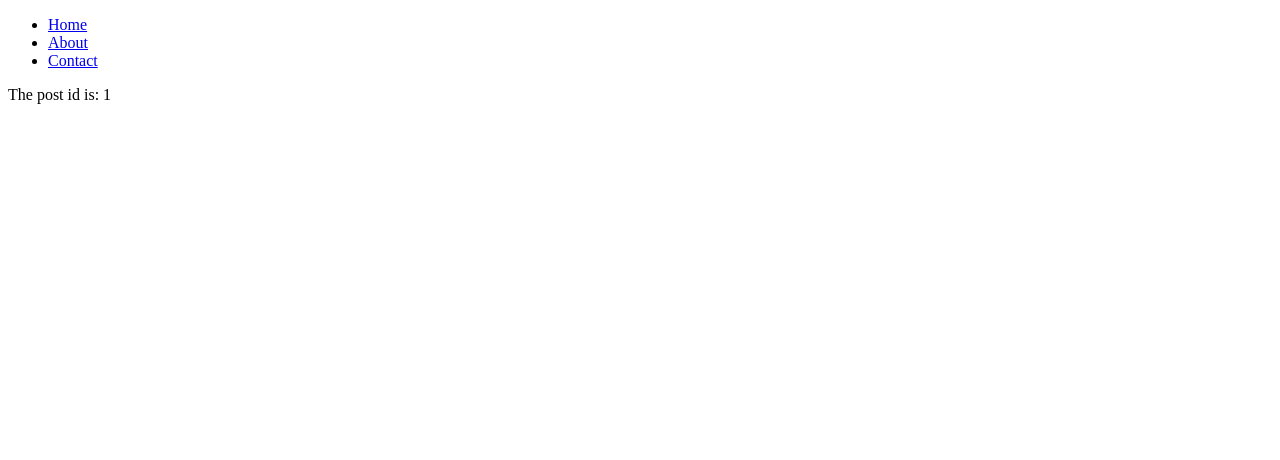
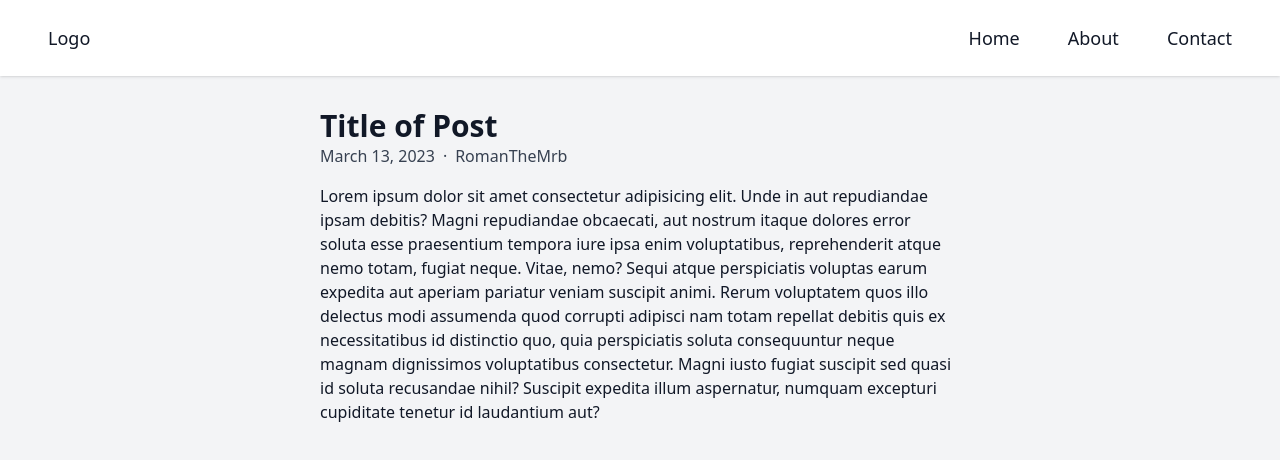
Before and after one commit to themrb8/nuxt3cc, a Nuxt app: page /posts/1 in a window 1280 px wide. Shown: the top 460 px of the page. Built offline with nearby package versions, Linux system fonts and the light colour scheme.

Commit message:
Section 2 | Setting up the Frontend

```diff
--- /dev/null
+++ b/components/PostItem.vue
@@ -0,0 +1,16 @@
+<template>
+    <div class="post-container py-8">
+        <h3 class="text-3xl font-bold"><NuxtLink :to="`/posts/1`">Title of Post</NuxtLink></h3>
+        <div class="post-meta text-gray-700 flex items-center space-x-2">
+            <div>March 13, 2023</div>
+            <div>&middot;</div>
+            <div>RomanTheMrb</div>
+        </div>
+        <div class="post-preview leading-relaxed mt-4">
+            Lorem ipsum dolor sit amet consectetur adipisicing elit. Minima molestias delectus totam aspernatur eius odio suscipit, beatae repellendus a quasi, aliquam quaerat optio porro reprehenderit?
+        </div>
+        <div class="mt-4">
+            <NuxtLink :to="`/posts/1`" class="bg-blue-700 hover:bg-blue-800 text-white rounded inline-block px-4 py-2">Read More</NuxtLink>
+        </div>
+    </div>
+</template>
--- a/layouts/default.vue
+++ b/layouts/default.vue
@@ -1,13 +1,36 @@
 <template>
-    <div>
-        <Title>Nuxt Three</Title>
-        <nav>
-            <ul>
-                <li><NuxtLink to="/">Home</NuxtLink></li>
-                <li><NuxtLink to="/about">About</NuxtLink></li>
-                <li><NuxtLink to="/contact">Contact</NuxtLink></li>
-            </ul>
-        </nav>
-    <slot />
+    <div class="bg-gray-100 min-h-screen text-gray-900">
+        <Title>{{ title }}</Title>
+            <nav class="bg-white shadow text-lg px-6 py-6">
+                <div class="container mx-auto flex items-center justify-between px-6">
+                        <div>
+                            <NuxtLink to="/">Logo</NuxtLink>
+                        </div>
+                        <div>
+                            <ul class="flex space-x-12">
+                                <li>
+                                    <NuxtLink to="/">Home</NuxtLink>
+                                </li>
+                                <li>
+                                    <NuxtLink to="/about">About</NuxtLink>
+                                </li>
+                                <li>
+                                    <NuxtLink to="/contact">Contact</NuxtLink>
+                                </li>
+                            </ul>
+                        </div>
+                </div>
+            </nav>
+        <slot />
     </div>
 </template>
+
+<style>
+.router-link-active {
+    font-weight: bold;
+}
+</style>
+
+<script setup>
+const title = useState('title', ()  => 'Nuxt Three Blog')
+</script>
--- a/nuxt.config.ts
+++ b/nuxt.config.ts
@@ -1,4 +1,6 @@
 // https://nuxt.com/docs/api/configuration/nuxt-config
 export default defineNuxtConfig({
-
+    modules: [
+        '@nuxtjs/tailwindcss'
+      ],
 })
--- a/package.json
+++ b/package.json
@@ -8,6 +8,7 @@
     "postinstall": "nuxt prepare"
   },
   "devDependencies": {
+    "@nuxtjs/tailwindcss": "^6.4.1",
     "nuxt": "^3.2.3"
   }
 }
--- a/pages/about.vue
+++ b/pages/about.vue
@@ -1,10 +1,10 @@
 <template>
-    <Title>About</Title>
-    <div>This is the about page</div>
+    <div class="container mx-auto w-1/2 py-8">
+        <Title>About | {{ title }}</Title>
+        ABOUT Lorem ipsum dolor sit amet, consectetur adipisicing elit. Dolore odio voluptatum quidem deleniti officiis cum praesentium excepturi dignissimos optio, illo laborum, pariatur facere, aliquid dicta nisi rerum nihil dolorum ad perferendis id aliquam? Ipsa iure, ipsam assumenda cum perspiciatis animi nesciunt eius accusantium debitis facere et, error, enim vero vel.
+    </div>
 </template>
 
 <script setup>
-definePageMeta({
-    layout: "custom",
-});
+const title = useState('title')
 </script>
--- a/pages/contact.vue
+++ b/pages/contact.vue
@@ -1,6 +1,11 @@
 <template>
-    <Title>Contact</Title>
-    <div>This is the contact page
-        <img src="macoswallpaper.jpg" alt="image">
+    <div class="container mx-auto w-1/2 py-8">
+        <Title>Contact | {{ title }}</Title>
+        CONTACT Lorem ipsum dolor sit amet, consectetur adipisicing elit. Dolore odio voluptatum quidem deleniti officiis cum praesentium excepturi dignissimos optio, illo laborum, pariatur facere, aliquid dicta nisi rerum nihil dolorum ad perferendis id aliquam? Ipsa iure, ipsam assumenda cum perspiciatis animi nesciunt eius accusantium debitis facere et, error, enim vero vel.
     </div>
 </template>
+
+
+<script setup>
+const title = useState('title')
+</script>
--- a/pages/index.vue
+++ b/pages/index.vue
@@ -1,51 +1,5 @@
 <template>
-
-    <div>
-        <div>This is the index page</div>
-        <Counter />
-        <div>Mouse position is at: {{ x }}, {{ y }}</div>
-
-        <div>
-            <ul>
-                <li v-for="user in users" :key="user.id">
-                    {{ user.name }}
-                </li>
-            </ul>
-            <ul>
-                <li v-for="user in users2" :key="user.id">
-                    {{ user.name }} ~ {{ user.id }}
-                </li>
-            </ul>
-            <ul>
-                <li v-for="user in users3" :key="user.id">
-                    {{ user.name }} - from 3
-                </li>
-            </ul>
-        </div>
-        <p>{{ user.name }}</p>
-        <div>
-            <h2>Weather</h2>
-            <div>Description: {{ weather.weather[0].description }}</div>
-            <div>Temperature: {{ weather.main.temp }} C</div>
-        </div>
+    <div class="container mx-auto w-1/2 py-8 divide-y space-y-8 divide-gray-300">
+        <PostItem v-for="n in 10" :key="n" />
     </div>
 </template>
-
-
-<script setup>
-const { x, y } = useMouse()
-
-const users = ref([])
-
-onMounted(() => {
-    fetch('https://jsonplaceholder.typicode.com/users')
-    .then(response => response.json())
-    .then(data => users.value = data)
-})
-
-const { data: users2 } = await useAsyncData('users2', () => $fetch('https://jsonplaceholder.typicode.com/users'))
-
-const { data: users3 } = await useFetch('https://jsonplaceholder.typicode.com/users')
-const { data: user } = await useFetch('https://jsonplaceholder.typicode.com/users/1', { pick: ['id', 'name', 'phone']})
-const { data: weather } = await useFetch('/api/weather')
-</script>
--- a/pages/posts/[id].vue
+++ b/pages/posts/[id].vue
@@ -1,3 +1,13 @@
 <template>
-    <div>The post id is: {{ $route.params.id }}</div>
+    <div class="container mx-auto w-1/2 py-8">
+        <h3 class="text-3xl font-bold"><NuxtLink :to="`/posts/1`">Title of Post</NuxtLink></h3>
+        <div class="post-meta text-gray-700 flex items-center space-x-2">
+            <div>March 13, 2023</div>
+            <div>&middot;</div>
+            <div>RomanTheMrb</div>
+        </div>
+        <div class="post-content mt-4">
+            Lorem ipsum dolor sit amet consectetur adipisicing elit. Unde in aut repudiandae ipsam debitis? Magni repudiandae obcaecati, aut nostrum itaque dolores error soluta esse praesentium tempora iure ipsa enim voluptatibus, reprehenderit atque nemo totam, fugiat neque. Vitae, nemo? Sequi atque perspiciatis voluptas earum expedita aut aperiam pariatur veniam suscipit animi. Rerum voluptatem quos illo delectus modi assumenda quod corrupti adipisci nam totam repellat debitis quis ex necessitatibus id distinctio quo, quia perspiciatis soluta consequuntur neque magnam dignissimos voluptatibus consectetur. Magni iusto fugiat suscipit sed quasi id soluta recusandae nihil? Suscipit expedita illum aspernatur, numquam excepturi cupiditate tenetur id laudantium aut?
+        </div>
+    </div>
 </template>
```
Also changed, not shown: 2 other files (tests, documents, lock files or other folders).
